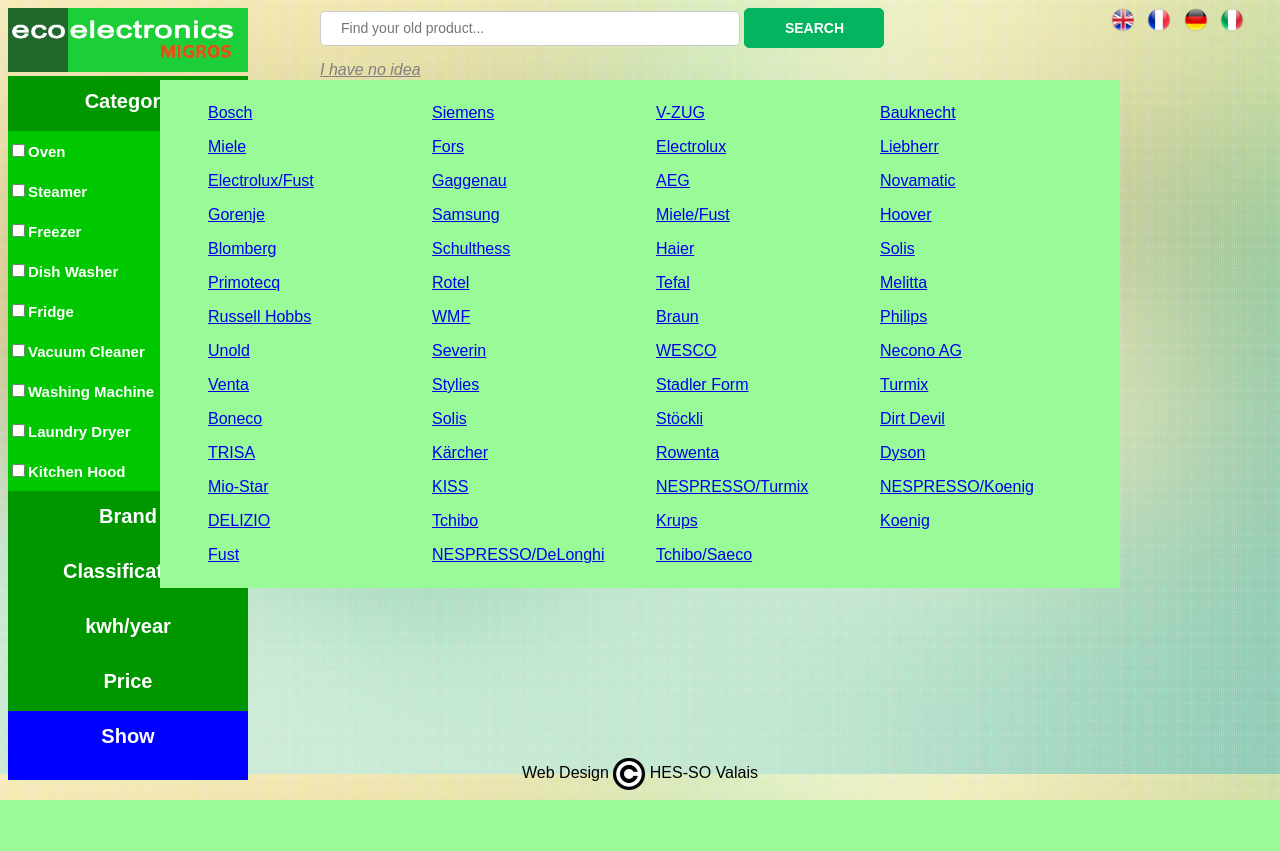
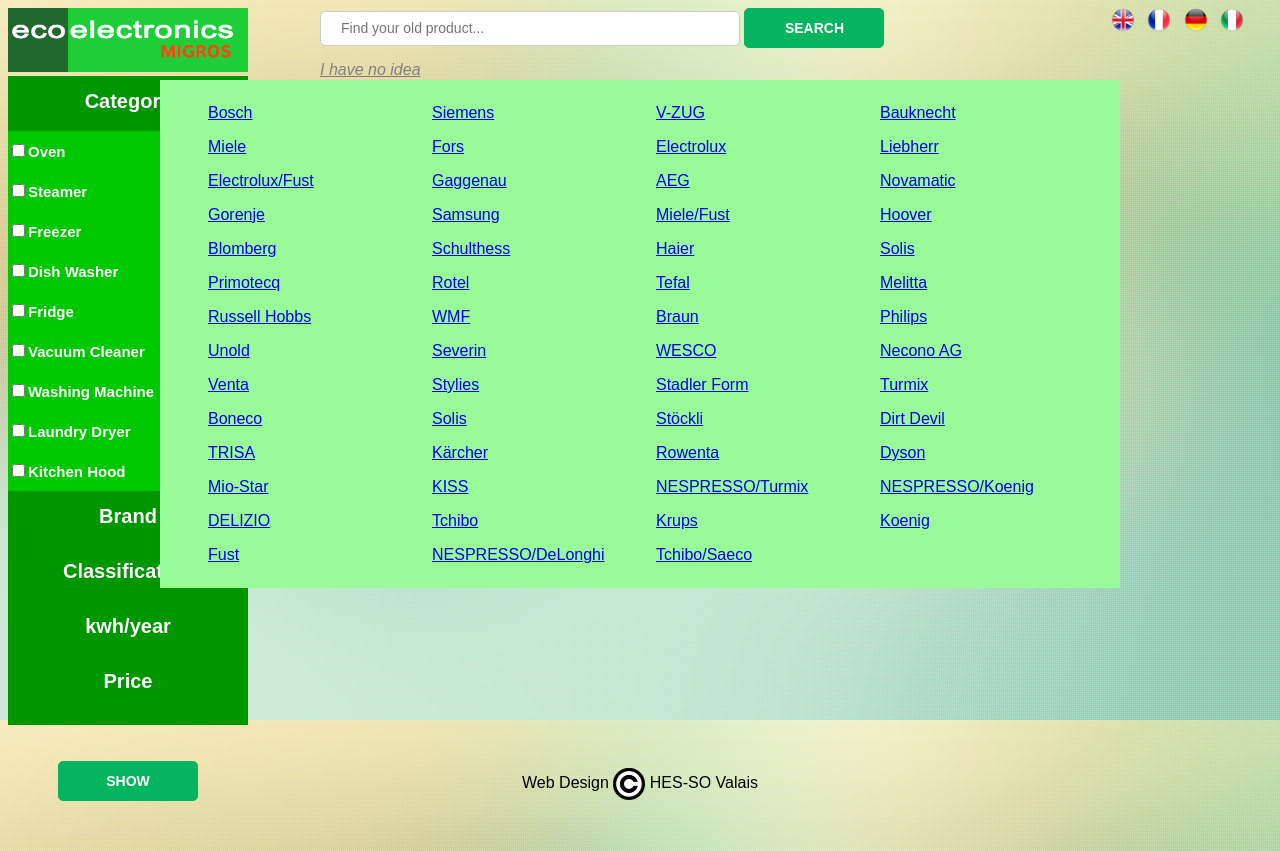
Before and after one commit to StefanEggenschwiler/645-1_Ecotronic, a PHP site: page / in a window 1280 px wide. Before the commit the page ends 800 px from the top, so only its background shows below. Run offline with PHP 8.4, Linux system fonts and the light colour scheme; data comes from the database, SQL or seed files in the repository.

Commit message:
Jeremie - Vertical Menu Bar         button show         copyright bottom

```diff
--- a/css/style.css
+++ b/css/style.css
@@ -9,9 +9,13 @@
     background-size: cover;
 }
 
+
+#menu
+{
+    width:15em;
+}
 .menu, .submenu
 {
-
     width:15em;
 }
 .menu{
@@ -58,7 +62,9 @@
 }
 
 #show {
-    background: blue;
+    position:absolute;
+    padding:50px;
+
 }
 
 .submenu label:hover, .submenu label:active, .submenu label:focus{
@@ -171,11 +177,10 @@
 {
     position:absolute;
     left:50%;
+    bottom:0px;
     transform:translate(-50%,0);
-    bottom:10px;
     text-align: center;
     vertical-align: middle;
-    z-index: 10;
 }
 
 #logo
--- a/index.php
+++ b/index.php
@@ -76,9 +76,7 @@
         </div>
     </div>
 
-    <div class="menu">
-        <label href="#" id="show"><?php $translate->__('Show')?></label>
-    </div>
+    <label href="#" id="show"><input id="searchButton" type="submit" name="searchButton" value="<?php $translate->__('Show')?>"></label>
 
 
 </div>
```
